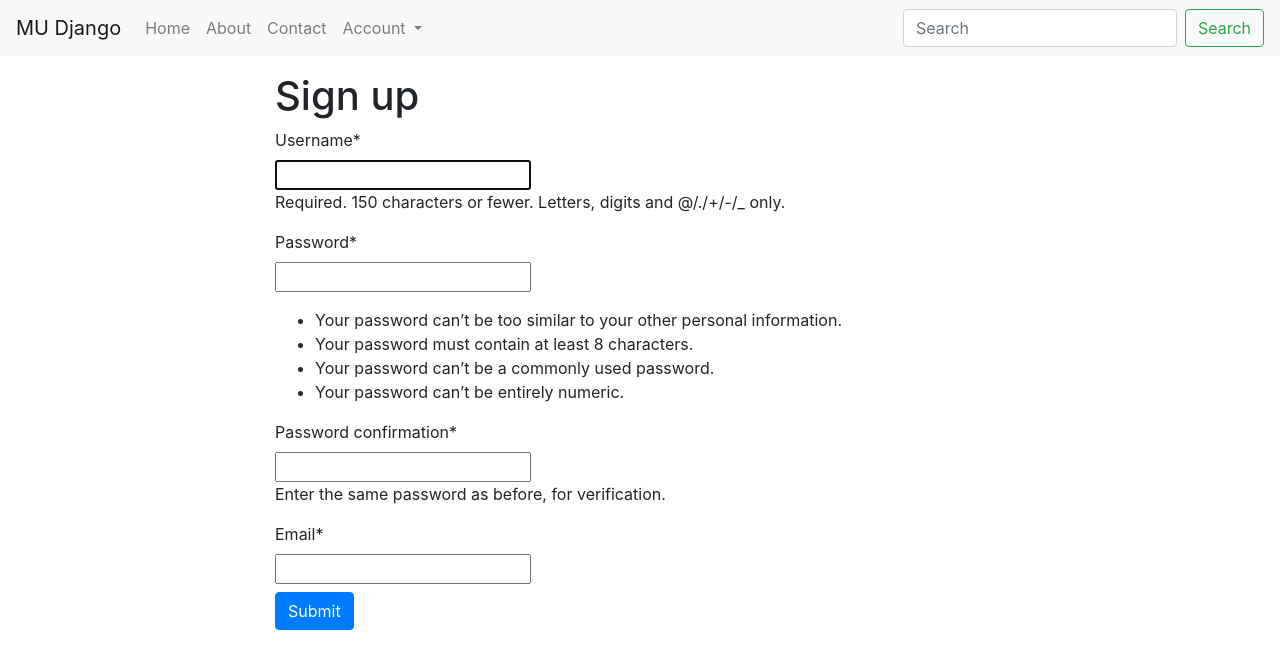
After one commit to cckcoder/mu_web, a Django app: page /sign-up/ in a window 1280 px wide. The commit adds this page. Shown: the top 669 px of the page. Run offline with Django 4.2, Linux system fonts and the light colour scheme; some libraries are stand-ins or nearby versions.

Commit message:
update: complete sign-up

```diff
--- a/blog/forms.py
+++ b/blog/forms.py
@@ -1,4 +1,6 @@
-from django.forms import ModelForm, TextInput, EmailInput, Textarea
+from django.forms import ModelForm, TextInput, EmailInput, Textarea, EmailField
+from django.contrib.auth.forms import UserCreationForm
+from django.contrib.auth.models import User
 from .models import Contact
 
 
@@ -13,3 +15,14 @@
             "email": EmailInput(attrs={"class": "form-control col-sm-8"}),
             "detail": Textarea(attrs={"class": "form-control col-sm-8"})
         }
+
+
+class RegisterForm(UserCreationForm):
+    email = EmailField()
+    model = User
+    fields = [
+        "username",
+        "email",
+        "password1",
+        "password2",
+    ]
--- a/blog/templates/blog/base.html
+++ b/blog/templates/blog/base.html
@@ -27,14 +27,11 @@
         </li>
         <li class="nav-item dropdown">
             <a class="nav-link dropdown-toggle" href="#" role="button" data-toggle="dropdown" aria-expanded="false">
-            Dropdown
+                Account
             </a>
             <div class="dropdown-menu">
-            <a class="dropdown-item" href="#">Action</a>
+            <a class="dropdown-item" href="{% url 'sign-up' %}">Sign Up</a>
             <a class="dropdown-item" href="#">Another action</a>
-            <div class="dropdown-divider"></div>
-            <a class="dropdown-item" href="#">Something else here</a>
-            </div>
         </li>
         </ul>
         <form class="form-inline my-2 my-lg-0" action="{% url 'home' %}" method="GET">
@@ -45,6 +42,8 @@
     </nav>
     {% block content %}
     {% endblock %}
+    <script src="https://cdn.jsdelivr.net/npm/jquery@3.5.1/dist/jquery.slim.min.js" integrity="sha384-DfXdz2htPH0lsSSs5nCTpuj/zy4C+OGpamoFVy38MVBnE+IbbVYUew+OrCXaRkfj" crossorigin="anonymous"></script>
+    <script src="https://cdn.jsdelivr.net/npm/bootstrap@4.6.2/dist/js/bootstrap.bundle.min.js" integrity="sha384-Fy6S3B9q64WdZWQUiU+q4/2Lc9npb8tCaSX9FK7E8HnRr0Jz8D6OP9dO5Vg3Q9ct" crossorigin="anonymous"></script>
 
     </body>
 </html>
--- /dev/null
+++ b/blog/templates/blog/sign_up.html
@@ -0,0 +1,24 @@
+{% extends 'blog/base.html' %}
+
+{% load crispy_forms_tags %}
+
+{% block title %}
+Sign Up Forms
+{% endblock %}
+
+{% block content %}
+<div class="container">
+    <div class="row">
+        <div class="col-sm-8 offset-sm-2 mt-3">
+            <h1>Sign up</h1>
+            <form action="{% url 'sign-up' %}" method="post">
+                {% csrf_token %}
+                {{ form | crispy }}
+                <div class="mt-2">
+                    <button type="submit" class="btn btn-primary">Submit</button>
+                </div>
+            </form>
+        </div>
+    </div>
+</div>
+{% endblock %}
--- a/blog/urls.py
+++ b/blog/urls.py
@@ -1,12 +1,13 @@
 from django.urls import path
 from .views import (
     home, about, post_details,
-    contact
+    contact, sign_up
 )
 
 urlpatterns = [
     path("", home, name="home"),
     path("about/", about, name="about"),
     path("post-detail/<int:post_id>/", post_details, name="post-detail"),
-    path("contact/", contact, name="contact")
+    path("contact/", contact, name="contact"),
+    path("sign-up/", sign_up, name="sign-up")
 ]
--- a/blog/views.py
+++ b/blog/views.py
@@ -1,7 +1,7 @@
 from django.shortcuts import render, redirect
 from django.db.models import Q
 from .models import Post
-from .forms import ContactForm
+from .forms import ContactForm, RegisterForm
 
 def home(request):
     # Query all post
@@ -30,3 +30,15 @@
         form = ContactForm()
 
     return render(request, 'blog/forms.html', {'form': form})
+
+def sign_up(request):
+
+    if request.method == "POST":
+        form = RegisterForm(request.POST)
+        if form.is_valid():
+            form.save()
+            return redirect("/")
+    else:
+        form = RegisterForm()
+
+    return render(request, 'blog/sign_up.html', {'form': form})
--- a/mysite/settings.py
+++ b/mysite/settings.py
@@ -28,6 +28,7 @@
     'django.contrib.staticfiles',
     'blog',
     'django_summernote',
+    'crispy_forms',
 ]
 
 MIDDLEWARE = [
```
Also changed, not shown: README.md.
